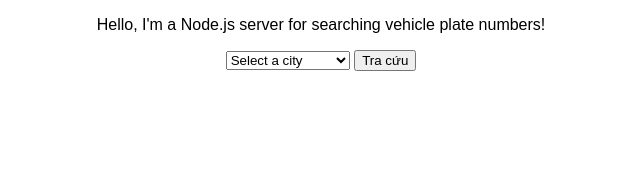
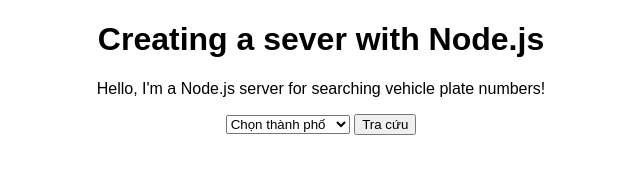
Before and after one commit to TungTran-engineer/Baitap_2, a plain HTML site: page public/index.html in a window 1280 px wide. Shown: the whole page, without its empty margins (319-959 px from the left). Drawn offline with Linux system fonts and the light colour scheme; no server answers.

Commit message:
Cập nhật

```diff
--- a/public/index.html
+++ b/public/index.html
@@ -4,12 +4,13 @@
     <meta charset="UTF-8">
     <meta name="viewport" content="width=device-width, initial-scale=1.0">
     <title>Vehicle Plate Lookup</title>
+    <h1>Creating a sever with Node.js</h1>
 </head>
 <body style="text-align: center; font-family: Arial, sans-serif;">
     <p>Hello, I'm a Node.js server for searching vehicle plate numbers!</p>
 
     <select id="city-select">
-        <option value="">Select a city</option>
+        <option value="">Chọn thành phố</option>
         <option value="Hà Nội">Hà Nội</option>
         <option value="Thái Nguyên">Thái Nguyên</option>
         <option value="Phú Thọ">Phú Thọ</option>
```
